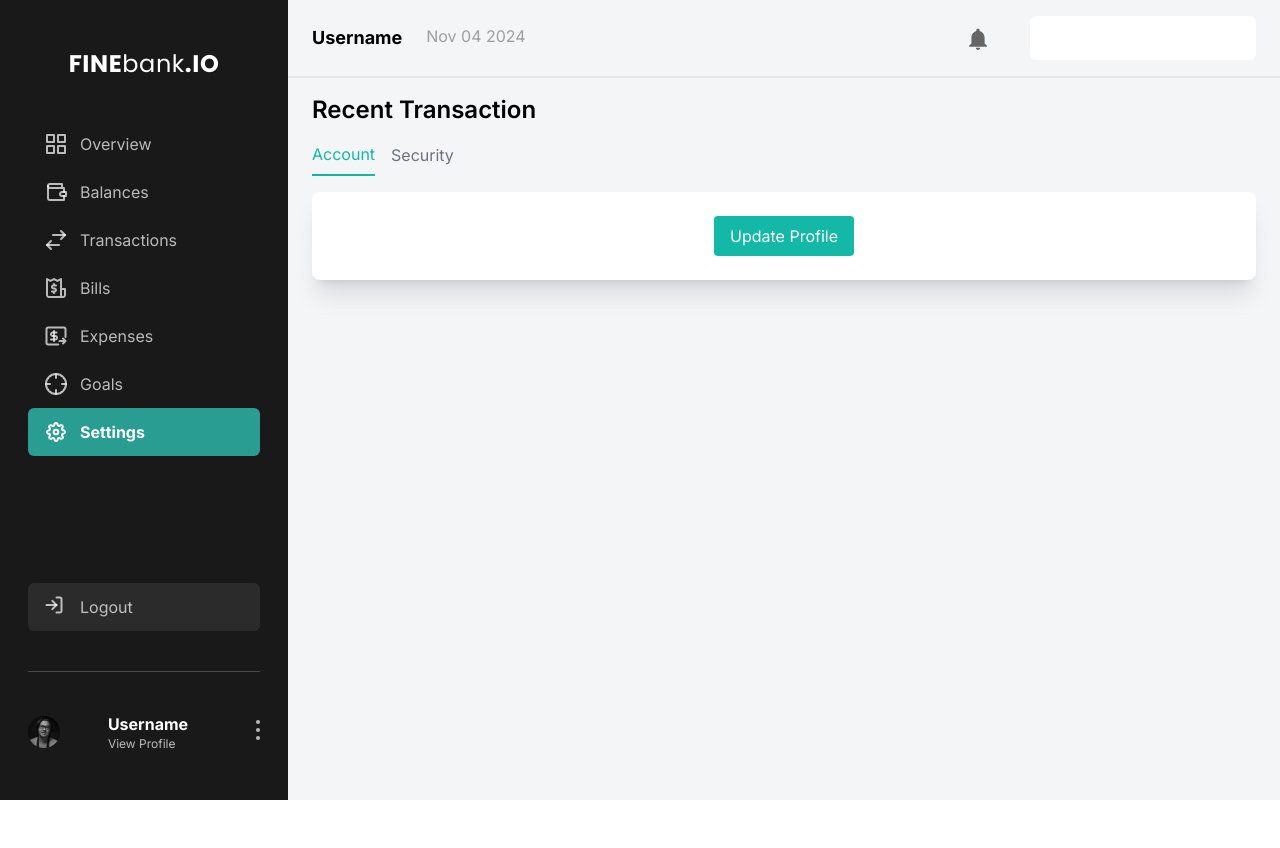
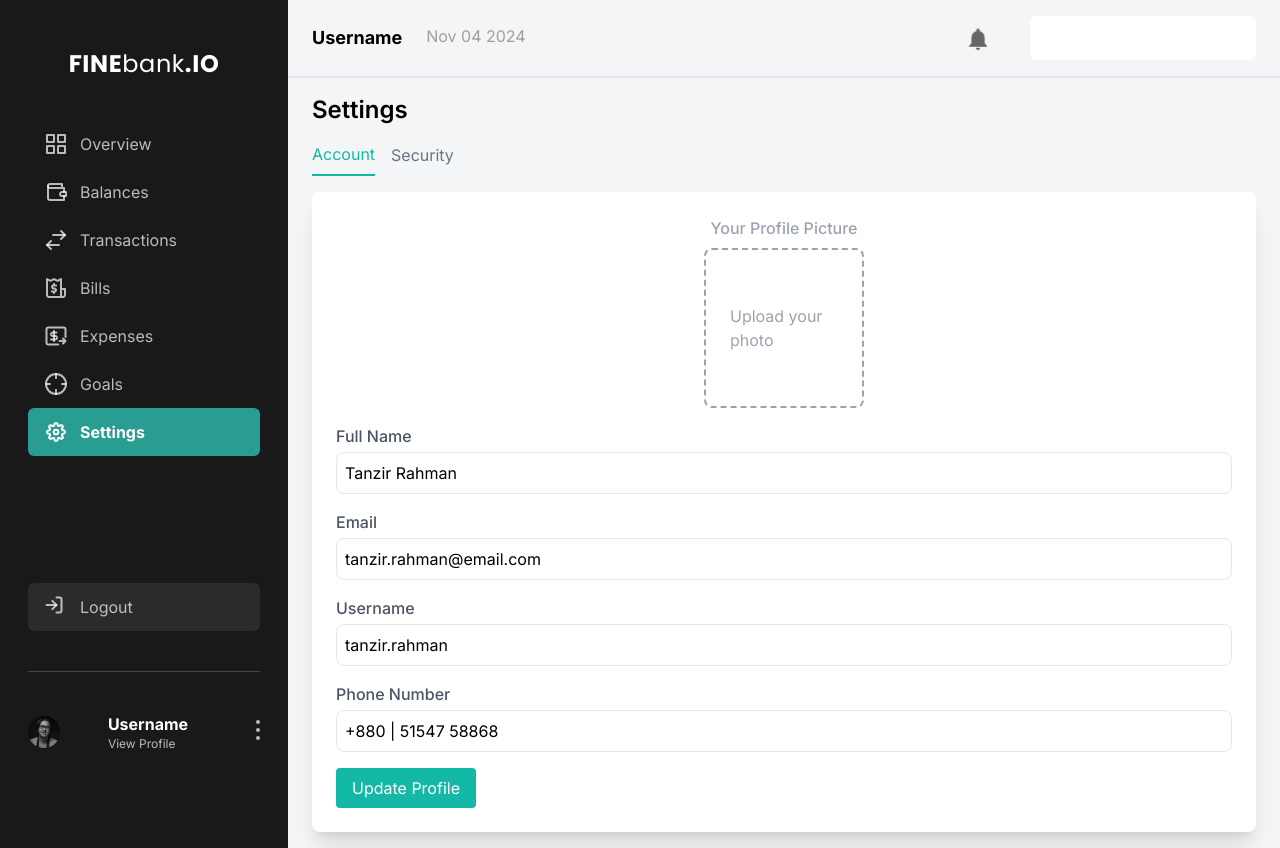
Before and after one commit to Azzahdiyah/Admin-uii, a React (Vite) app: page /setting in a window 1280 px wide. Before the commit the page ends 800 px from the top, so only its background shows below. Built offline with nearby package versions, Linux system fonts and the light colour scheme.

Commit message:
User Interface Library

```diff
--- a/src/components/Fragments/Dashboard/CardExpenseBreakdown.jsx
+++ b/src/components/Fragments/Dashboard/CardExpenseBreakdown.jsx
@@ -5,17 +5,17 @@ import { Icon } from "../../Elements/Icon";
 const CardExpenseBreakdown = () => {
     const expenseCard = expensesBreakdowns.map((expensesBreakdown) => (
         <div
-  key={expensesBreakdown.id}
-  className="flex justify-between items-center pb-4 border-b border-gray-200"
->
-  {/* Bagian Kiri: Ikon dan Informasi */}
-  <div className="flex items-center gap-4">
-    {/* Ikon Kategori */}
+          key={expensesBreakdown.id}
+          className="flex justify-between items-center pb-4 border-b border-gray-200"
+        >
+
+    <div className="flex items-center gap-4">
+
     <div className="bg-gray-100 w-12 h-12 rounded-lg flex items-center justify-center">
       {expensesBreakdown.icon}
     </div>
 
-    {/* Informasi Kategori */}
+
     <div>
       <span className="text-gray-500 text-sm font-medium">
         {expensesBreakdown.category}
@@ -33,7 +33,7 @@ const CardExpenseBreakdown = () => {
     </div>
   </div>
 
-  {/* Bagian Kanan: Panah */}
+
   <div className="flex place-content-center flex-col me-8 ">
     <Icon.ArrowRight className="text-gray-400 text-xl" />
   </div>
--- a/src/components/Fragments/Dashboard/CardGoal.jsx
+++ b/src/components/Fragments/Dashboard/CardGoal.jsx
@@ -6,7 +6,6 @@ import { Icon } from "../../Elements/Icon";
 const CardGoal = () => {
     const chartValue = goals.presentAmount * 100 / goals.targetAmount;
   return (
-
     <Card
       title="Goals"
       desc={
--- a/src/components/Fragments/Dashboard/CardStatistic.jsx
+++ b/src/components/Fragments/Dashboard/CardStatistic.jsx
@@ -3,7 +3,6 @@ import BarsDataset from "../../Elements/BarChart";
 import Card from "../../Elements/Card";
 
 const CardStatistic = () => {
-
 
     return (
         <Card
--- a/src/pages/balance.jsx
+++ b/src/pages/balance.jsx
@@ -46,7 +46,7 @@ const BalancePage = () => {
       <div className="p-6">
         {/* Header */}
         <div className="mb-6">
-          <h1 className="text-2xl font-semibold mb-2">Balances</h1>
+          <h1 className="text-xl font-semibold mb-2">Balances</h1>
         </div>
 
         {/* Grid Layout */}
--- a/src/pages/bill.jsx
+++ b/src/pages/bill.jsx
@@ -16,7 +16,7 @@ const BillPage = () => {
             </div>
             <div className="flex justify-center">
                 <img
-                    className="h-12 w-12 object-contain"
+                    className="h-20 w-20 object-contain"
                     src={`/images/${bill.logo}`}
                     alt={`${bill.name} logo`}
                 />
--- a/src/pages/setting.jsx
+++ b/src/pages/setting.jsx
@@ -1,31 +1,19 @@
 import { useState } from "react";
 import MainLayout from "../components/Layouts/MainLayout";
-import transactions from "../data/transactions";
-
 
 const SettingPage = () => {
-    const [trxs, setTrx] = useState(transactions);
     const [activeTab, setActiveTab] = useState("Account");
 
     const tabs = ["Account", "Security"];
 
     function handleClick(e) {
-        const transactionsFiltered =
-            e.target.value !== "Account"
-                ? transactions.filter(({ type }) => type === e.target.value)
-                : transactions;
-
         setActiveTab(e.target.value);
-        setTrx(transactionsFiltered);
     }
-
-
 
     return (
         <MainLayout type="setting">
-
             <div>
-                <h2 className="text-2xl font-semibold mb-4">Recent Transaction</h2>
+                <h2 className="text-2xl font-semibold mb-4">Settings</h2>
                 <div className="flex space-x-4 mb-4">
                     {tabs.map((tab) => (
                         <button
@@ -42,20 +30,111 @@ const SettingPage = () => {
                         </button>
                     ))}
                 </div>
-                <div className="bg-white rounded-lg shadow-xl flex-1 overflow-hidden">
+                <div className="bg-white rounded-lg shadow-xl p-6">
+                    {activeTab === "Account" && (
+                        <div className="space-y-4">
+                            <div className="flex flex-col items-center">
+                                <label className="text-gray-400 font-medium mb-2">
+                                    Your Profile Picture
+                                </label>
+                                <div className="border-dashed border-2 border-gray-400 rounded-lg p-6 w-40 h-40 flex items-center  text-gray-400">
+                                    <span>Upload your photo</span>
+                                </div>
+                            </div>
+                            <div className="flex flex-col">
+                                <label className="text-gray-600 font-medium">Full Name</label>
+                                <input
+                                    type="text"
+                                    value="Tanzir Rahman"
+                                    readOnly
+                                    className="border rounded-lg p-2 mt-1"
+                                />
+                            </div>
+                            <div className="flex flex-col">
+                                <label className="text-gray-600 font-medium">Email</label>
+                                <input
+                                    type="email"
+                                    value="tanzir.rahman@email.com"
+                                    readOnly
+                                    className="border rounded-lg p-2 mt-1"
+                                />
+                            </div>
+                            <div className="flex flex-col">
+                                <label className="text-gray-600 font-medium">Username</label>
+                                <input
+                                    type="text"
+                                    value="tanzir.rahman"
+                                    readOnly
+                                    className="border rounded-lg p-2 mt-1"
+                                />
+                            </div>
+                            <div className="flex flex-col">
+                                <label className="text-gray-600 font-medium">Phone Number</label>
+                                <input
+                                    type="text"
+                                    value="+880 | 51547 58868"
+                                    readOnly
+                                    className="border rounded-lg p-2 mt-1"
+                                />
+                            </div>
 
-                    <div className="flex justify-center mt-6 mb-6">
-                    <button className="bg-teal-500 text-white py-2 px-4 rounded hover:bg-teal-600">
-                        Update Profile
-                    </button>
+                            <div className="flex  mt-6">
+                                <button className="bg-teal-500 text-white py-2 px-4 rounded hover:bg-teal-600">
+                                    Update Profile
+                                </button>
+                            </div>
+                        </div>
+                    )}
+                    {activeTab === "Security" && (
+                        <div className="space-y-4">
+                        <div className="flex flex-col">
+                            <label className="text-gray-600 font-medium">Old Password</label>
+                            <input
+                                type="text"
+                                value="**********"
+                                readOnly
+                                className="border rounded-lg p-2 mt-1"
+                            />
+                        </div>
+                        <div className="flex flex-col">
+                            <label className="text-gray-600 font-medium">New Password</label>
+                            <input
+                                type="email"
+                                value="**********"
+                                readOnly
+                                className="border rounded-lg p-2 mt-1"
+                            />
+                        </div>
+                        <div className="flex flex-col">
+                            <label className="text-gray-600 font-medium">Retype Password</label>
+                            <input
+                                type="text"
+                                value="********"
+                                readOnly
+                                className="border rounded-lg p-2 mt-1"
+                            />
+                        </div>
+                        <div className="flex flex-col">
+                            <label className="text-gray-600 font-medium">Phone Number</label>
+                            <input
+                                type="text"
+                                value="+880 | 51547 58868"
+                                readOnly
+                                className="border rounded-lg p-2 mt-1"
+                            />
+                        </div>
+
+                        <div className="flex  mt-6">
+                            <button className="bg-teal-500 text-white py-2 px-4 rounded hover:bg-teal-600">
+                                Update Profile
+                            </button>
+                        </div>
                     </div>
+                    )}
                 </div>
-
             </div>
         </MainLayout>
     );
 };
 
-
-
 export default SettingPage;
```
Also changed, not shown: src/pages/expense.jsx (+53 -16 lines), src/pages/goal.jsx (+59 -1 lines), src/components/Elements/Icon/index.jsx (line endings or trailing spaces), src/data/expenses.jsx (line endings or trailing spaces), src/pages/i.jsx (added).
